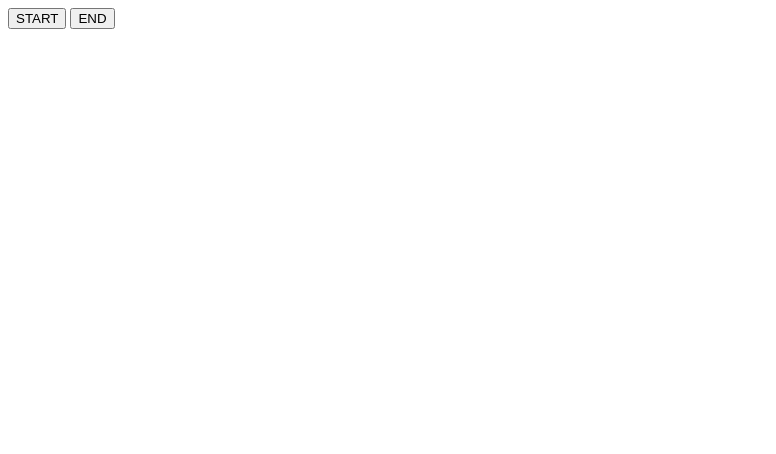
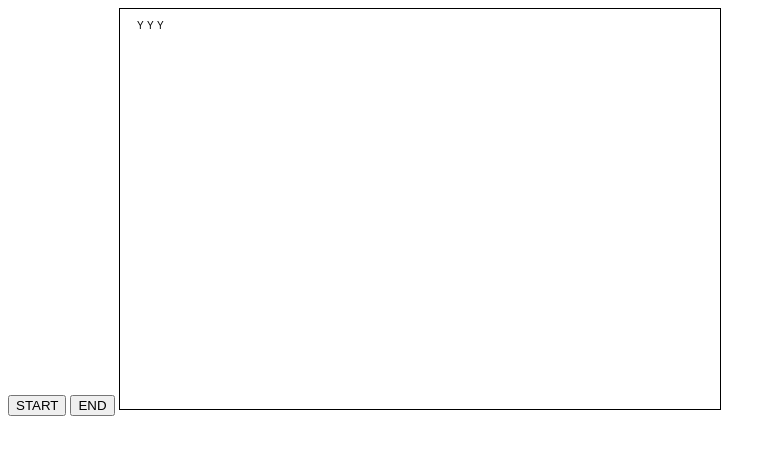
Before and after one commit to AlexKott/lems, a website built with webpack: page public/index.html in a window 1280 px wide. Both pictures are taken after a click on the button "START". Shown: the whole page, without its empty margins (0-776 px from the left). Built offline with nearby package versions, Linux system fonts and the light colour scheme.

Commit message:
let lems run

```diff
--- a/public/index.html
+++ b/public/index.html
@@ -3,5 +3,6 @@
 <body>
   <button type="button" id="start-button">START</button>
   <button type="button" id="END-button">END</button>
+  <canvas id="canvas" style="border: 1px solid black" width="600" height="400"/>
 </body>
 </html>
--- /dev/null
+++ b/src/Canvas.ts
@@ -0,0 +1,23 @@
+import Drawable from './Drawable';
+
+const CANVAS_WIDTH: number = 600;
+const CANVAS_HEIGHT: number = 400;
+
+export default class Canvas {
+  width: number = CANVAS_WIDTH;
+  height: number = CANVAS_HEIGHT;
+  canvas: HTMLCanvasElement;
+  ctx: CanvasRenderingContext2D;
+
+  constructor() {
+    this.canvas = <HTMLCanvasElement> document.querySelector('#canvas');
+    this.ctx = <CanvasRenderingContext2D> this.canvas.getContext('2d');
+  }
+
+  draw(elements: Array<Drawable>) {
+    this.ctx.clearRect(0, 0, this.width, this.height);
+    elements.forEach(element => {
+      this.ctx.fillText(element.sign, element.posX, element.posY);
+    });
+  }
+}
--- /dev/null
+++ b/src/Drawable.ts
@@ -0,0 +1,5 @@
+export default interface Drawable {
+  posX: number;
+  posY: number;
+  sign: string;
+}
--- a/src/Game.ts
+++ b/src/Game.ts
@@ -1,17 +1,24 @@
+import Canvas from './Canvas';
+import Lem from './Lem';
 import LemController from './LemController';
 import Tickable from './Tickable';
 
-const GAME_INTERVAL: number = 1000;
+const GAME_INTERVAL: number = 100;
+const MAX_LEMS: number = 10;
+const SPAWN_TIME: number = 2;
+const SPAWN_POINT: { posX: number, posY: number } = { posX: 10, posY: 20 };
 
 export default class Game {
-  lemController: LemController;
-  subscribers: Array<Tickable>;
-  isRunning: boolean;
+  private isRunning: boolean;
+  private subscribers: Array<Tickable>;
+  private lemController: LemController;
+  private canvas: Canvas;
 
   constructor() {
     this.isRunning = false;
-    this.lemController = new LemController();
     this.subscribers = [];
+    this.lemController = new LemController(MAX_LEMS, SPAWN_TIME, SPAWN_POINT);
+    this.canvas = new Canvas();
     this.subscribers.push(this.lemController);
   }
 
@@ -28,6 +35,7 @@ export default class Game {
     if (this.isRunning) {
       setTimeout(this.tick.bind(this), GAME_INTERVAL);
       this.subscribers.forEach(s => s.tick());
+      this.canvas.draw(this.lemController.lems);
     }
   }
 }
--- a/src/Lem.ts
+++ b/src/Lem.ts
@@ -1,11 +1,21 @@
+import Drawable from './Drawable';
 import Tickable from './Tickable';
 
-export default class Lem implements Tickable {
-  constructor() {
+export default class Lem implements Tickable, Drawable {
+  public posX: number;
+  public posY: number;
+  public sign: string = 'Y';
 
+  constructor(posX: number, posY: number) {
+    this.posX = posX;
+    this.posY = posY;
   }
 
   tick() {
+    this.walk();
+  }
 
+  walk() {
+    this.posX += 1;
   }
 }
--- a/src/LemController.ts
+++ b/src/LemController.ts
@@ -2,15 +2,22 @@ import Lem from './Lem';
 import Queue from './Queue';
 import Tickable from './Tickable';
 
-const SPAWN_TIME: number = 2;
+const SPAWN_TIME: number = 10;
 
 export default class LemController implements Tickable {
-  maxLems: number;
-  queue: Queue;
-  lems: Array<Lem>;
+  public lems: Array<Lem>;
+  private maxLems: number;
+  private queue: Queue;
+  private spawnPoint: { posX: number, posY: number };
 
-  constructor(maxLems: number = 10, firstSpawnDelay: number = 3) {
+  constructor(
+    maxLems: number,
+    firstSpawnDelay: number,
+    spawnPoint: { posX: number, posY: number },
+  ) {
+
     this.maxLems = maxLems;
+    this.spawnPoint = spawnPoint;
     this.lems = [];
     this.queue = new Queue();
 
@@ -30,6 +37,6 @@ export default class LemController implements Tickable {
   }
 
   spawn() {
-    this.lems.push(new Lem());
+    this.lems.push(new Lem(this.spawnPoint.posX, this.spawnPoint.posY));
   }
 }
--- a/src/Queue.ts
+++ b/src/Queue.ts
@@ -1,5 +1,5 @@
 export default class Queue {
-  queue: Array<Array<() => void>>;
+  private queue: Array<Array<() => void>>;
 
   constructor() {
     this.queue = [];
```
